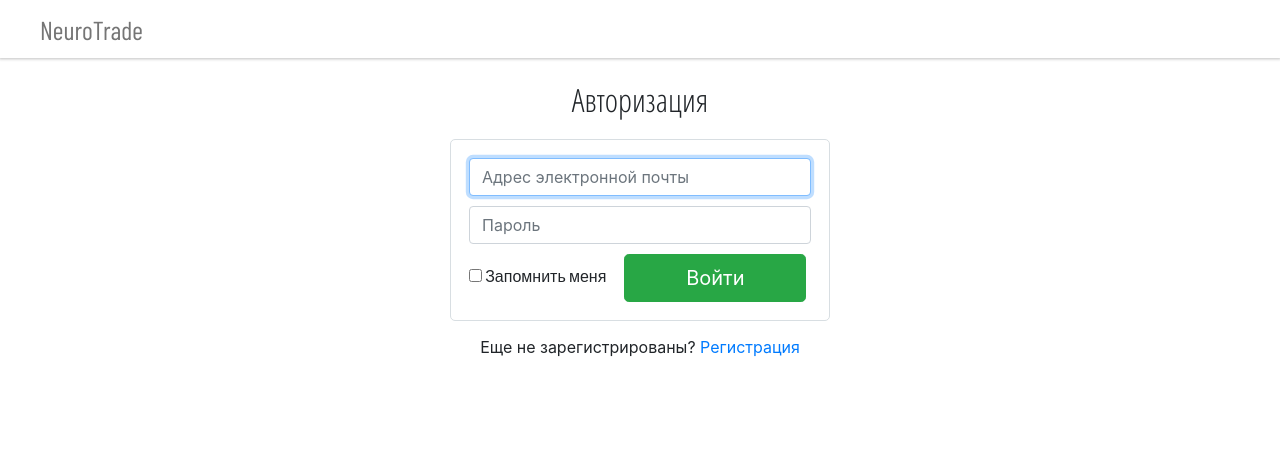
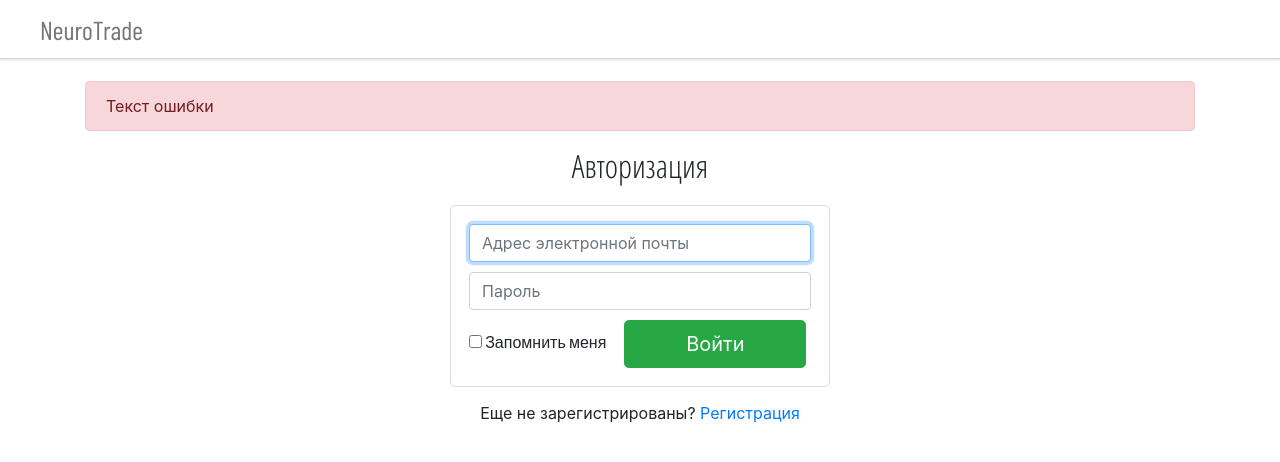
Before and after one commit to lanit-tercom-school/NeuroTrade, an Angular app in the folder UI/: page /sign-in in a window 1280 px wide. Shown: the top 462 px of the page. Built offline with nearby package versions, Linux system fonts and the light colour scheme.

Commit message:
Added error message

```diff
--- a/UI/src/app/app-module/components/sign-in/sign-in.component.html
+++ b/UI/src/app/app-module/components/sign-in/sign-in.component.html
@@ -1,7 +1,10 @@
 <div class="container">
+  <div class="alert alert-danger" role="alert">
+    Текст ошибки
+  </div>
   <h2>Авторизация</h2>
   <form class="signInForm">
-      <input type="email" id="inputEmail" class="form-control" placeholder="Адрес электронной почты" required autofocus>
+      <input type="email" id="inputEmail" class="form-control incorrect-input" placeholder="Адрес электронной почты" required autofocus>
       <input type="password" id="inputPassword" class="form-control" placeholder="Пароль" required>
       <div class="checkbox rememberCheckbox">
           <label>
```
